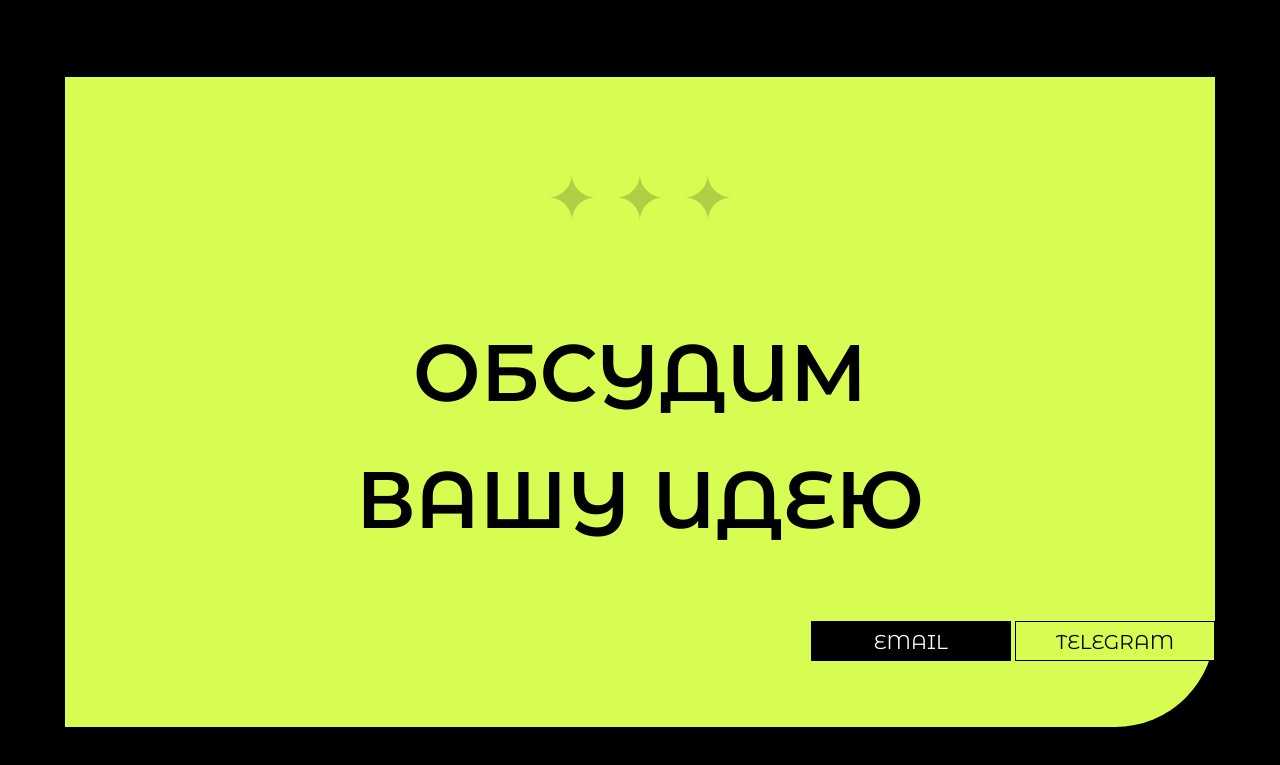
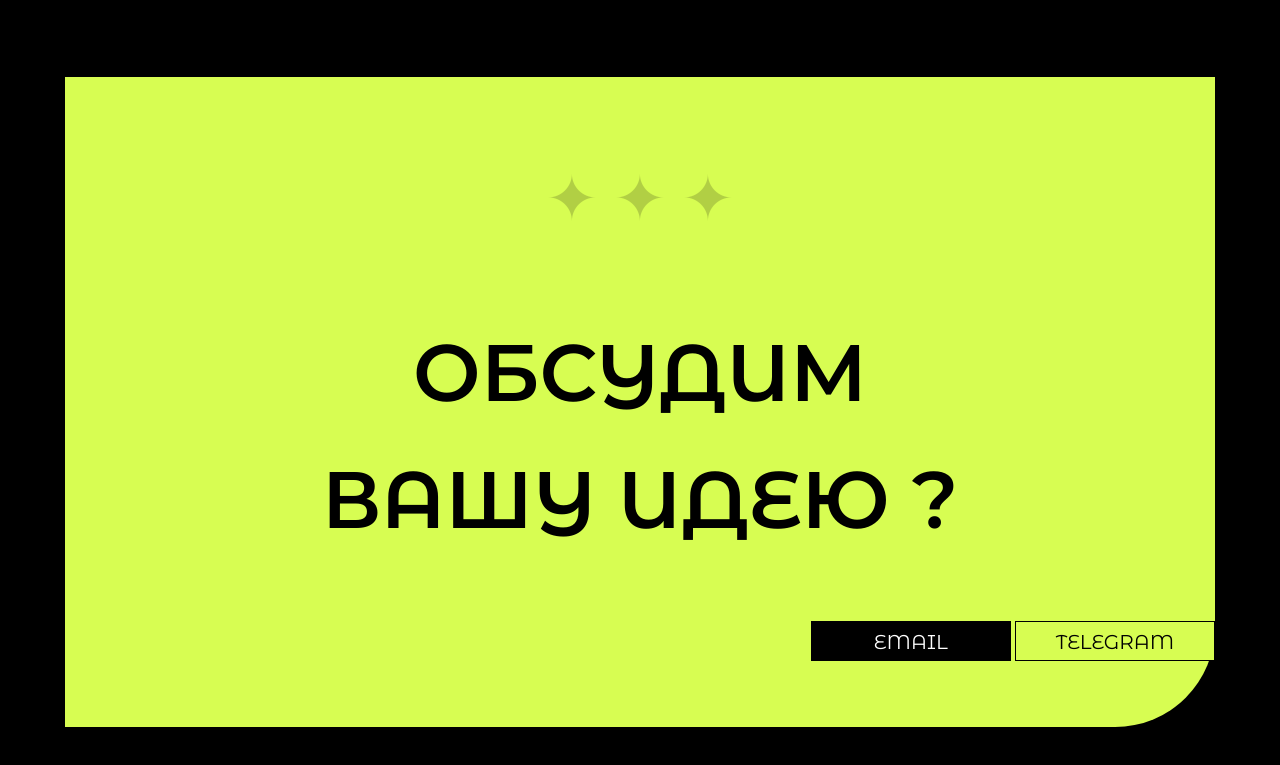
Before and after one commit to Prospero03/DRychkov_Portfolio, a plain HTML site: page index.html in a window 1280 px wide. Shown: the part 3361-4126 px from the top of the page. Drawn offline with Linux system fonts and the light colour scheme.

Commit message:
Update index.html

```diff
--- a/index.html
+++ b/index.html
@@ -199,7 +199,7 @@
                             </div>
                             <div class="title-contacts">
                                 <h1>Обсудим</h1>
-                                <h1>Вашу идею</h1>
+                                <h1>Вашу идею ?</h1>
                             </div>
 
 
```
